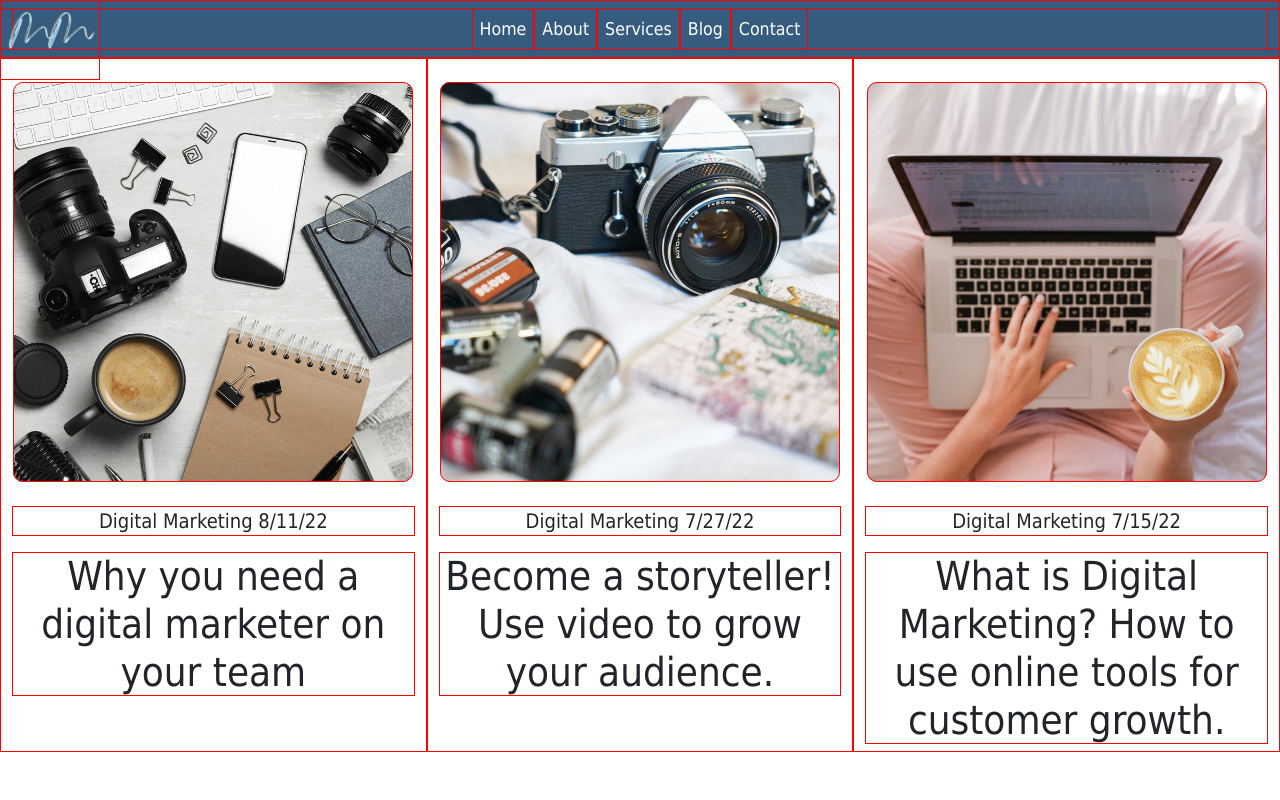
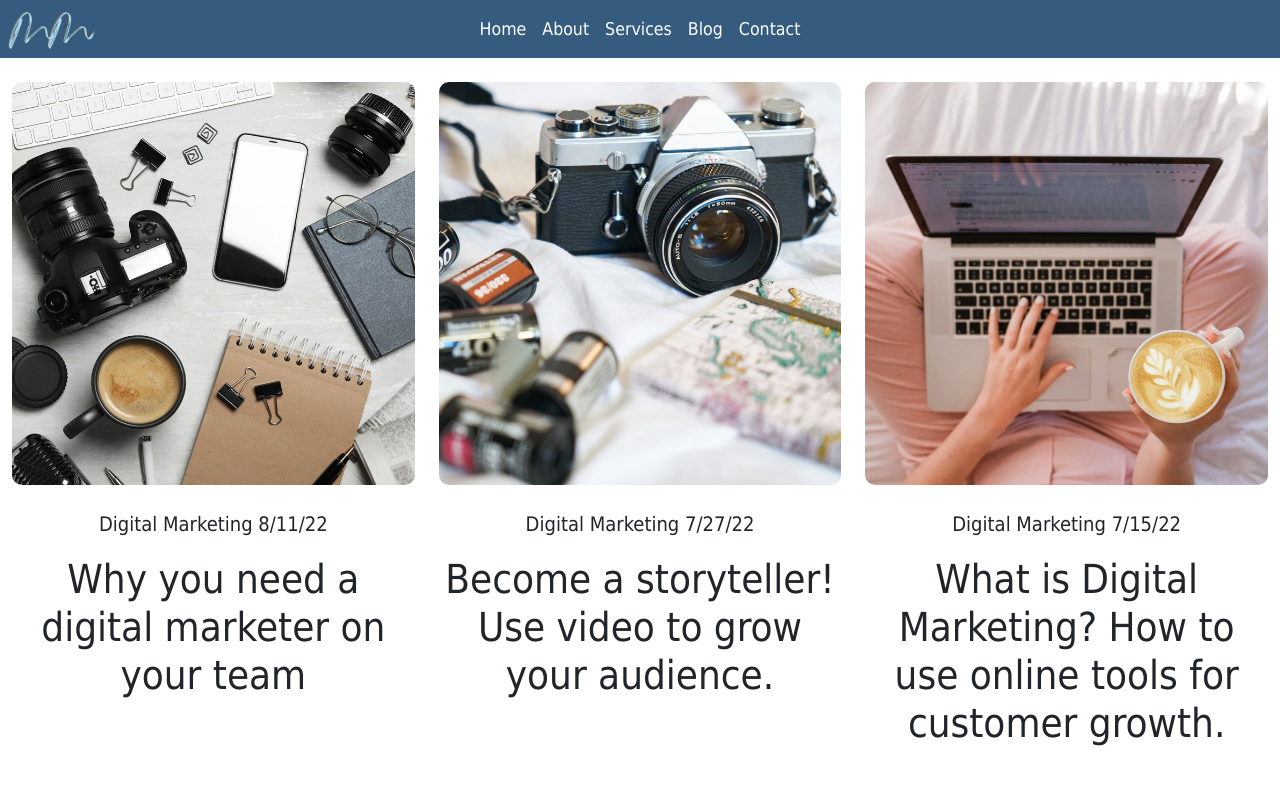
Before and after one commit to Calebmwhittaker/MADDMarketing-Solutions, a React (Create React App) app: page /blog in a window 1280 px wide. Shown: the top 800 px of the page. Built offline with nearby package versions, Linux system fonts and the light colour scheme.

Commit message:
Added Blog Links

```diff
--- a/src/App.css
+++ b/src/App.css
@@ -335,7 +335,7 @@ form input {
 
 /* TEST  */
 
-* {
+/* * {
   outline: 1px solid red;
   outline-offset: -1px;
-}
+} */
--- a/src/components/BlogCards.js
+++ b/src/components/BlogCards.js
@@ -4,22 +4,37 @@ export default function BlogCards() {
   return (
     <div className='blog'>
         <div className="row">
-            <div className="col col-lg-6 col-xl-4 text-center">
-                <img className="my-4" src="blog-photo-1.jpg" width="400px" alt="Website Design"></img>
+            <div className="col-12 col-sm-6 col-xl-4 text-center">
+                <a
+                    href='https://www.maddmarketingsolutions.com/blog/why-you-need-a-digital-marketer'
+                    target="_blank"
+                    rel="noreferrer">
+                <img className="my-4 w-100" src="blog-photo-1.jpg" alt="Website Design"></img>
+                </a>
                 <p>Digital Marketing 8/11/22</p>
                 <h1>Why you need a digital marketer on your team</h1>
             </div>
-            <div className="col col-lg-6 col-xl-4 text-center">
-                <img className="my-4" src="blog-photo-2.jpg" width="400px" alt="Social Media"></img>
+            <div className="col-12 col-sm-6 col-xl-4 text-center">
+            <a
+                    href='https://www.maddmarketingsolutions.com/blog/become-a-storyteller'
+                    target="_blank"
+                    rel="noreferrer">
+                <img className="my-4 w-100" src="blog-photo-2.jpg" width="400px" alt="Social Media"></img>
+                </a>
                 <p>Digital Marketing 7/27/22</p>
                 <h1>Become a storyteller! Use video to grow your audience.</h1>
             </div>
-            <div className="col col-lg-6 col-xl-4 text-center">
-                <img className="my-4" src="blog-photo-3.jpg" width="400px" alt="Social Media"></img>
+            <div className="col-12 col-sm-6 col-xl-4 text-center">
+            <a
+                    href='https://www.maddmarketingsolutions.com/blog/what-is-digital-marketing-how-to-use-online-tools-for-customer-growth'
+                    target="_blank"
+                    rel="noreferrer">
+                <img className="my-4 w-100" src="blog-photo-3.jpg" width="400px" alt="Social Media"></img>
+                </a>
                 <p>Digital Marketing 7/15/22</p>
                 <h1>What is Digital Marketing? How to use online tools for customer growth.</h1>
             </div>
         </div>
     </div>
-  )
+  );
 }
--- a/src/pages/About.js
+++ b/src/pages/About.js
@@ -12,7 +12,6 @@ const About = () => {
         <hr className='about-bottom-border'></hr>
         </main>
         <Footer />
-
     </>
     );
 };
--- a/src/pages/Blog.js
+++ b/src/pages/Blog.js
@@ -1,4 +1,5 @@
 import BlogCards from "../components/BlogCards";
+import Footer from "../components/Footer";
 
 const Blog = () => {
     return (
@@ -6,6 +7,8 @@ const Blog = () => {
             <div className="blog-page">
                 <BlogCards />
             </div>
+            <hr className="w-75 m-auto my-5"></hr>
+            <Footer />
         </>
     );
 };
```
